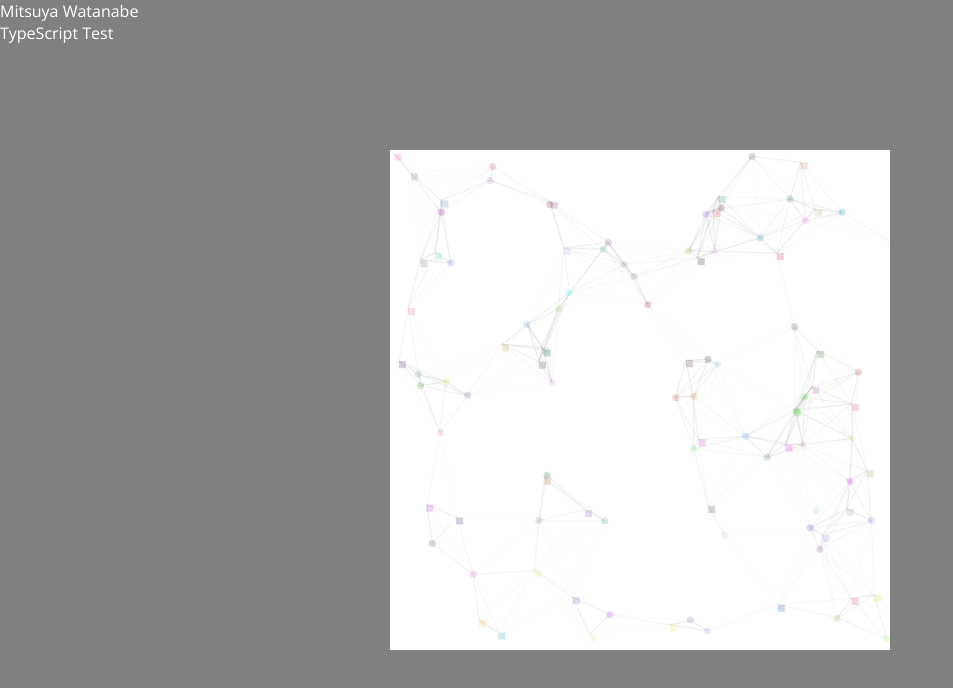
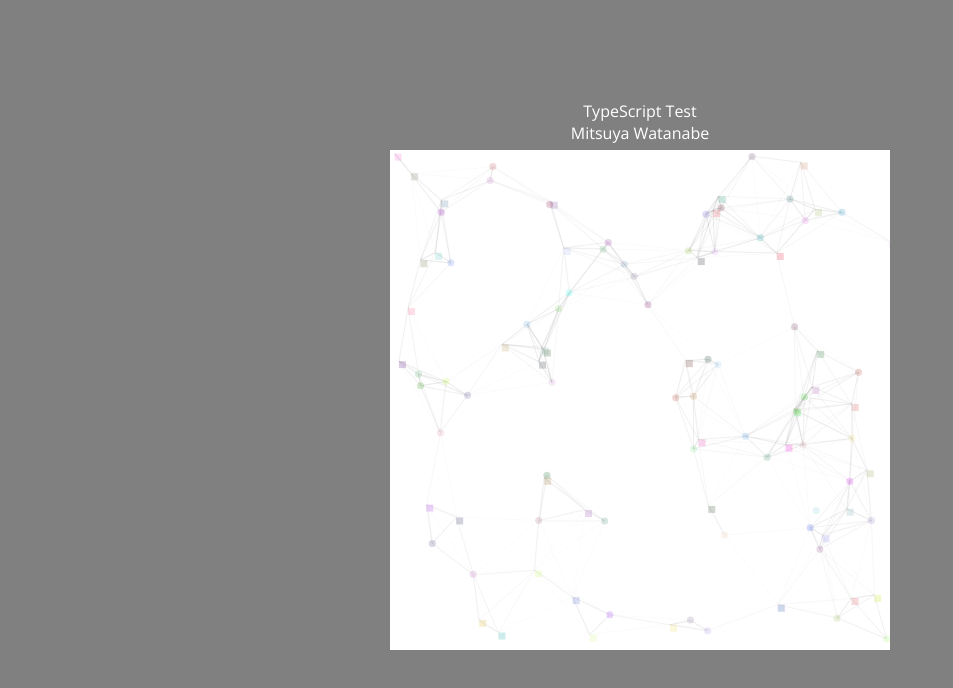
Before and after one commit to mitsuyacider/TestTypeScript, a website built with webpack: page src/index.html in a window 1280 px wide. Shown: the whole page, without its empty margins (0-953 px from the left). Built offline with nearby package versions, Linux system fonts and the light colour scheme.

Commit message:
Fix layout.

```diff
--- a/src/index.html
+++ b/src/index.html
@@ -8,10 +8,10 @@
 </head>
 
 <body>
+  <header>
+    <div class="title">TypeScript Test</div>
     <div id="contents"></div>
-    <div class="title">
-        TypeScript Test
-    </div>
+  </header>
   <div class="container">
     <canvas id="canvas" width="200" height="200"></canvas>
   </div>
--- a/src/scss/main.scss
+++ b/src/scss/main.scss
@@ -1,9 +1,5 @@
 body {
   background: gray;
-}
-.container {
-  width: 100vw;
-  height: 100vh;
 }
 
 #contents {
@@ -22,3 +18,8 @@ body {
   transform: translate(-50%, -50%);
   background-color: white;
 }
+
+header {
+  text-align: center;
+  margin-top: 100px;
+}
```
Lines whose indentation alone changed are shown as unchanged.
